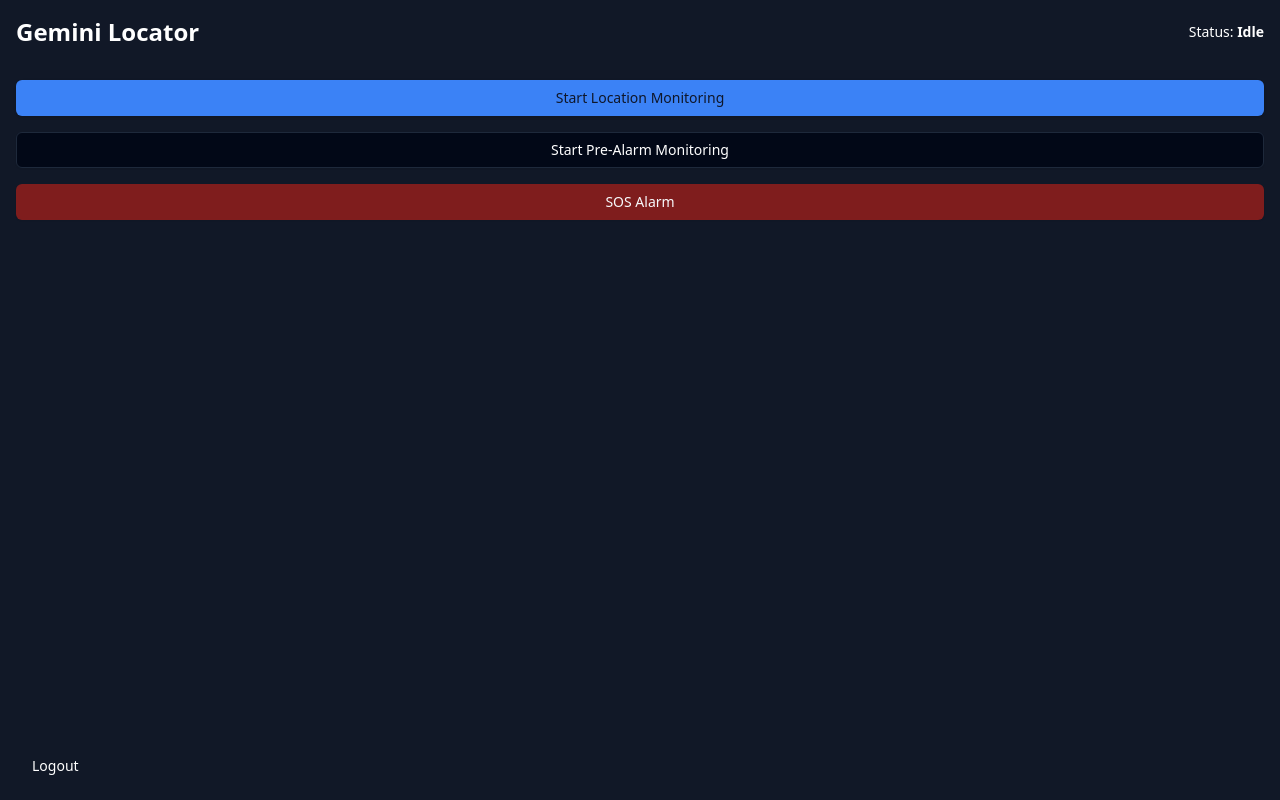
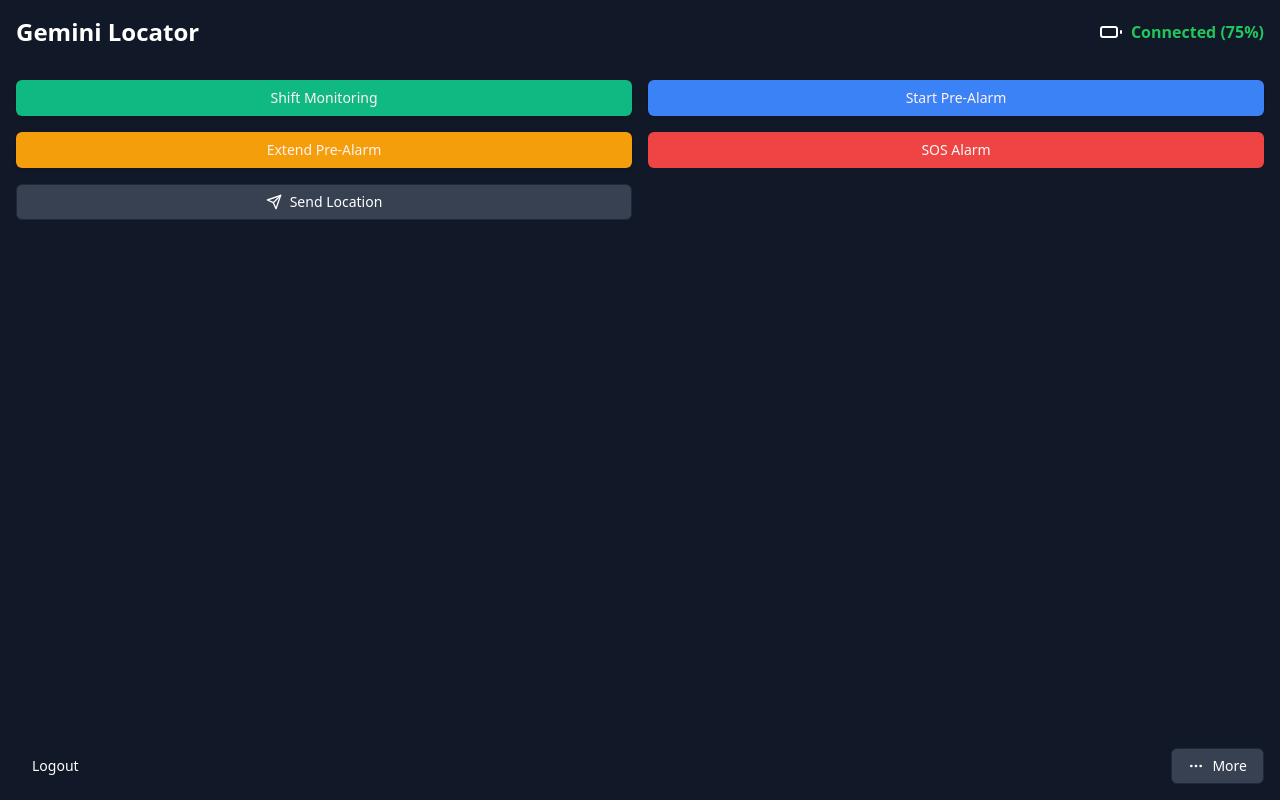
Before and after one commit to jasonkneen/sg-881722546961040, a Next.js app: page / in a window 1280 px wide. Built offline with nearby package versions, Linux system fonts and the light colour scheme.

Commit message:
SOFTGEN MAGIC

```diff
--- a/src/pages/index.js
+++ b/src/pages/index.js
@@ -4,6 +4,13 @@ import { useAuth } from '@/context/AuthContext';
 import PreAlarmDialog from '@/components/PreAlarmDialog';
 import SOSAlarm from '@/components/SOSAlarm';
 import { useToast } from "@/components/ui/use-toast";
+import { MoreHorizontal, Send, Battery } from "lucide-react";
+import {
+  DropdownMenu,
+  DropdownMenuContent,
+  DropdownMenuItem,
+  DropdownMenuTrigger,
+} from "@/components/ui/dropdown-menu";
 
 export default function Home() {
   const { user, logout } = useAuth();
@@ -12,6 +19,7 @@ export default function Home() {
   const [isPreAlarmDialogOpen, setIsPreAlarmDialogOpen] = useState(false);
   const [isSOSAlarmActive, setIsSOSAlarmActive] = useState(false);
   const [location, setLocation] = useState(null);
+  const [connectionStatus, setConnectionStatus] = useState({ status: 'Connected', percentage: 75 });
   const { toast } = useToast();
 
   useEffect(() => {
@@ -50,6 +58,14 @@ export default function Home() {
     setIsPreAlarmDialogOpen(true);
   };
 
+  const handleExtendPreAlarm = () => {
+    // TODO: Implement extend pre-alarm logic
+    toast({
+      title: "Pre-Alarm Extended",
+      description: "The pre-alarm duration has been extended.",
+    });
+  };
+
   const handleSOSAlarm = () => {
     setIsSOSAlarmActive(true);
     // TODO: Implement server-side SOS alert
@@ -60,42 +76,77 @@ export default function Home() {
     });
   };
 
+  const handleSendLocation = () => {
+    // TODO: Implement send location logic
+    toast({
+      title: "Location Sent",
+      description: "Your current location has been sent.",
+    });
+  };
+
   return (
     <div className="flex flex-col min-h-screen bg-gray-900 text-white p-4">
       <header className="flex justify-between items-center mb-8">
         <h1 className="text-2xl font-bold">Gemini Locator</h1>
-        <div className="text-sm">
-          Status: <span className="font-bold">{status}</span>
+        <div className="flex items-center">
+          <Battery className="mr-2" />
+          <span className={`font-bold ${connectionStatus.status === 'Connected' ? 'text-green-500' : 'text-red-500'}`}>
+            {connectionStatus.status} ({connectionStatus.percentage}%)
+          </span>
         </div>
       </header>
 
       <main className="flex-grow flex flex-col gap-4">
+        <div className="grid grid-cols-2 gap-4">
           <Button
             onClick={toggleLocationMonitoring}
             variant={isLocationMonitoring ? "destructive" : "default"}
+            className={isLocationMonitoring ? "bg-gray-500" : "bg-green-500"}
           >
-          {isLocationMonitoring ? 'Stop Monitoring' : 'Start Location Monitoring'}
+            {isLocationMonitoring ? 'Stop Monitoring' : 'Shift Monitoring'}
           </Button>
 
-        <Button onClick={handleStartPreAlarm} variant="outline">
-          Start Pre-Alarm Monitoring
+          <Button onClick={handleStartPreAlarm} variant="default" className="bg-blue-500">
+            Start Pre-Alarm
           </Button>
 
-        <Button onClick={handleSOSAlarm} variant="destructive">
+          <Button onClick={handleExtendPreAlarm} variant="default" className="bg-yellow-500">
+            Extend Pre-Alarm
+          </Button>
+
+          <Button onClick={handleSOSAlarm} variant="destructive" className="bg-red-500">
             SOS Alarm
           </Button>
+
+          <Button onClick={handleSendLocation} variant="outline" className="bg-gray-700">
+            <Send className="mr-2 h-4 w-4" /> Send Location
+          </Button>
+        </div>
 
         {location && (
           <div className="mt-4 p-4 bg-gray-800 rounded-lg">
             <h2 className="text-lg font-semibold mb-2">Current Location</h2>
-            <p>Latitude: {location.latitude}</p>
-            <p>Longitude: {location.longitude}</p>
+            <p>Latitude: {location.latitude.toFixed(6)}</p>
+            <p>Longitude: {location.longitude.toFixed(6)}</p>
+            <p>Timestamp: {new Date().toLocaleString()}</p>
           </div>
         )}
       </main>
 
-      <footer className="mt-8">
+      <footer className="mt-8 flex justify-between items-center">
         <Button onClick={logout} variant="ghost">Logout</Button>
+        <DropdownMenu>
+          <DropdownMenuTrigger asChild>
+            <Button variant="outline" className="bg-gray-700">
+              <MoreHorizontal className="mr-2 h-4 w-4" /> More
+            </Button>
+          </DropdownMenuTrigger>
+          <DropdownMenuContent>
+            <DropdownMenuItem>Settings</DropdownMenuItem>
+            <DropdownMenuItem>Help</DropdownMenuItem>
+            <DropdownMenuItem>About</DropdownMenuItem>
+          </DropdownMenuContent>
+        </DropdownMenu>
       </footer>
 
       <PreAlarmDialog
--- a/src/styles/globals.css
+++ b/src/styles/globals.css
@@ -13,8 +13,8 @@
     --popover: 222.2 84% 4.9%;
     --popover-foreground: 210 40% 98%;
 
-    --primary: 217.2 91.2% 59.8%;
-    --primary-foreground: 222.2 47.4% 11.2%;
+    --primary: 142.1 76.2% 36.3%;
+    --primary-foreground: 355.7 100% 97.3%;
 
     --secondary: 217.2 32.6% 17.5%;
     --secondary-foreground: 210 40% 98%;
@@ -44,3 +44,35 @@
     @apply bg-background text-foreground;
   }
 }
+
+.bg-green-500 {
+  background-color: #10B981;
+}
+
+.bg-blue-500 {
+  background-color: #3B82F6;
+}
+
+.bg-yellow-500 {
+  background-color: #F59E0B;
+}
+
+.bg-red-500 {
+  background-color: #EF4444;
+}
+
+.bg-gray-500 {
+  background-color: #6B7280;
+}
+
+.bg-gray-700 {
+  background-color: #374151;
+}
+
+.bg-gray-800 {
+  background-color: #1F2937;
+}
+
+.bg-gray-900 {
+  background-color: #111827;
+}
```
Lines whose indentation alone changed are shown as unchanged.
